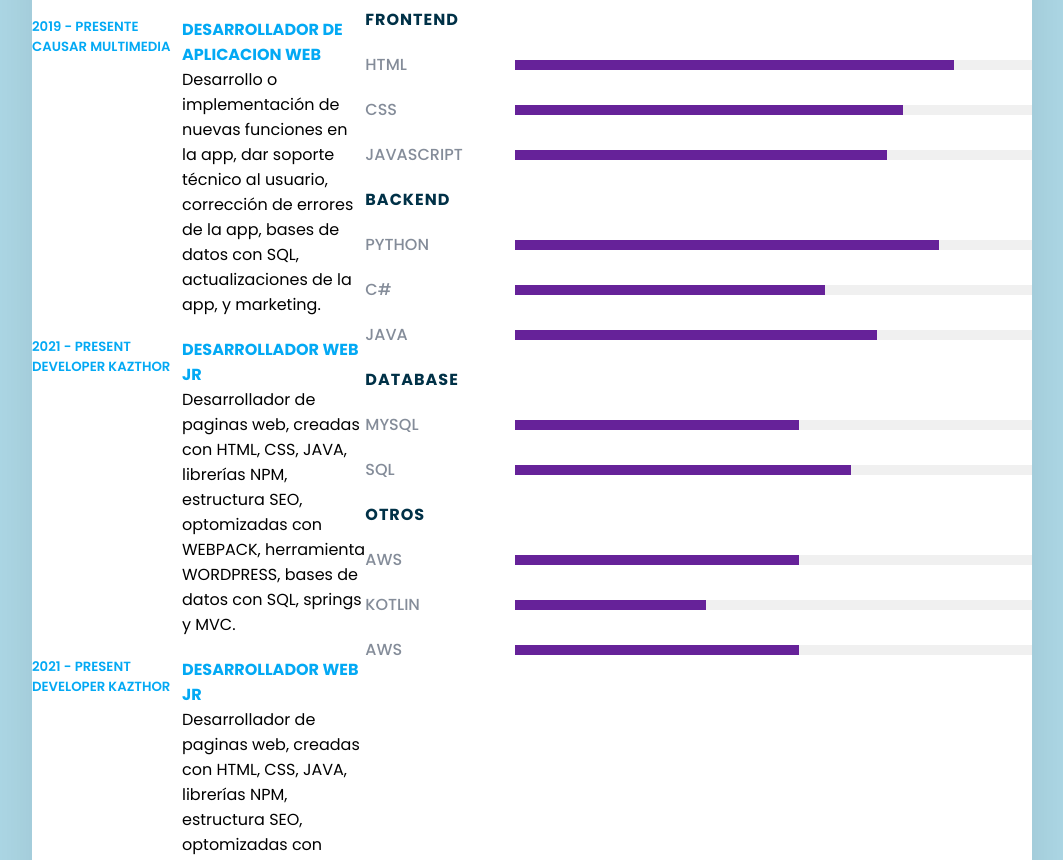
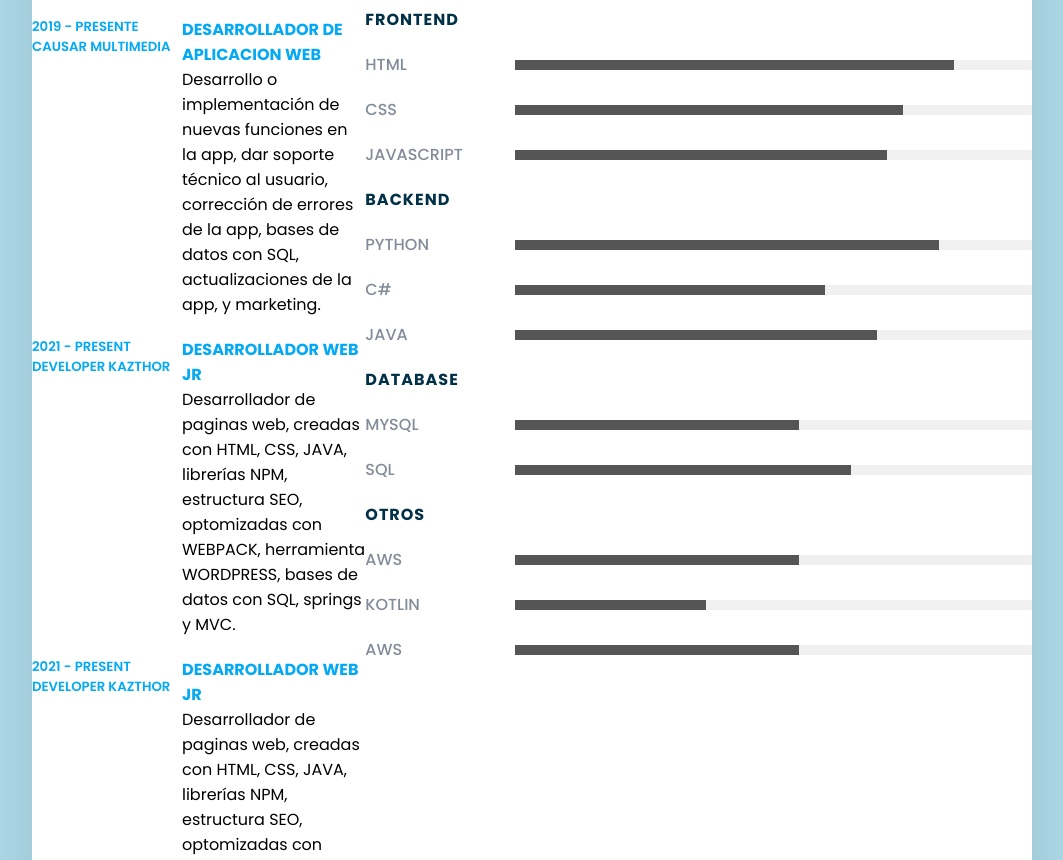
Before and after one commit to antoniokazthor12345/Mi-Cv, a plain HTML site: page index.html in a window 1280 px wide. Shown: the part 3055-3915 px from the top of the page, without its empty margins (108-1171 px from the left). Drawn offline with Linux system fonts and the light colour scheme.

Commit message:
Actualizar style.css

```diff
--- a/style.css
+++ b/style.css
@@ -251,7 +251,7 @@ body {
     top: 0;
     left: 0;
     height: 100%;
-    background: #629;
+    background: #555;
 }
 
 .interest ul {
```
